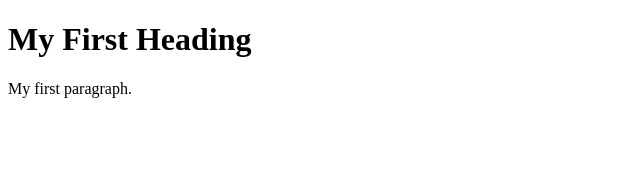
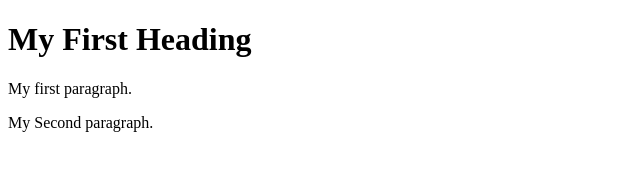
Before and after one commit to satyacomnet/git-test, a plain HTML site: page index.html in a window 1280 px wide. Shown: the whole page, without its empty margins (0-640 px from the left). Drawn offline with Linux system fonts and the light colour scheme.

Commit message:
added second paragraph

```diff
--- a/index.html
+++ b/index.html
@@ -4,6 +4,7 @@
 
 <h1>My First Heading</h1>
 <p>My first paragraph.</p>
+<p>My Second paragraph.</p>
 
 </body>
 </html>
```
